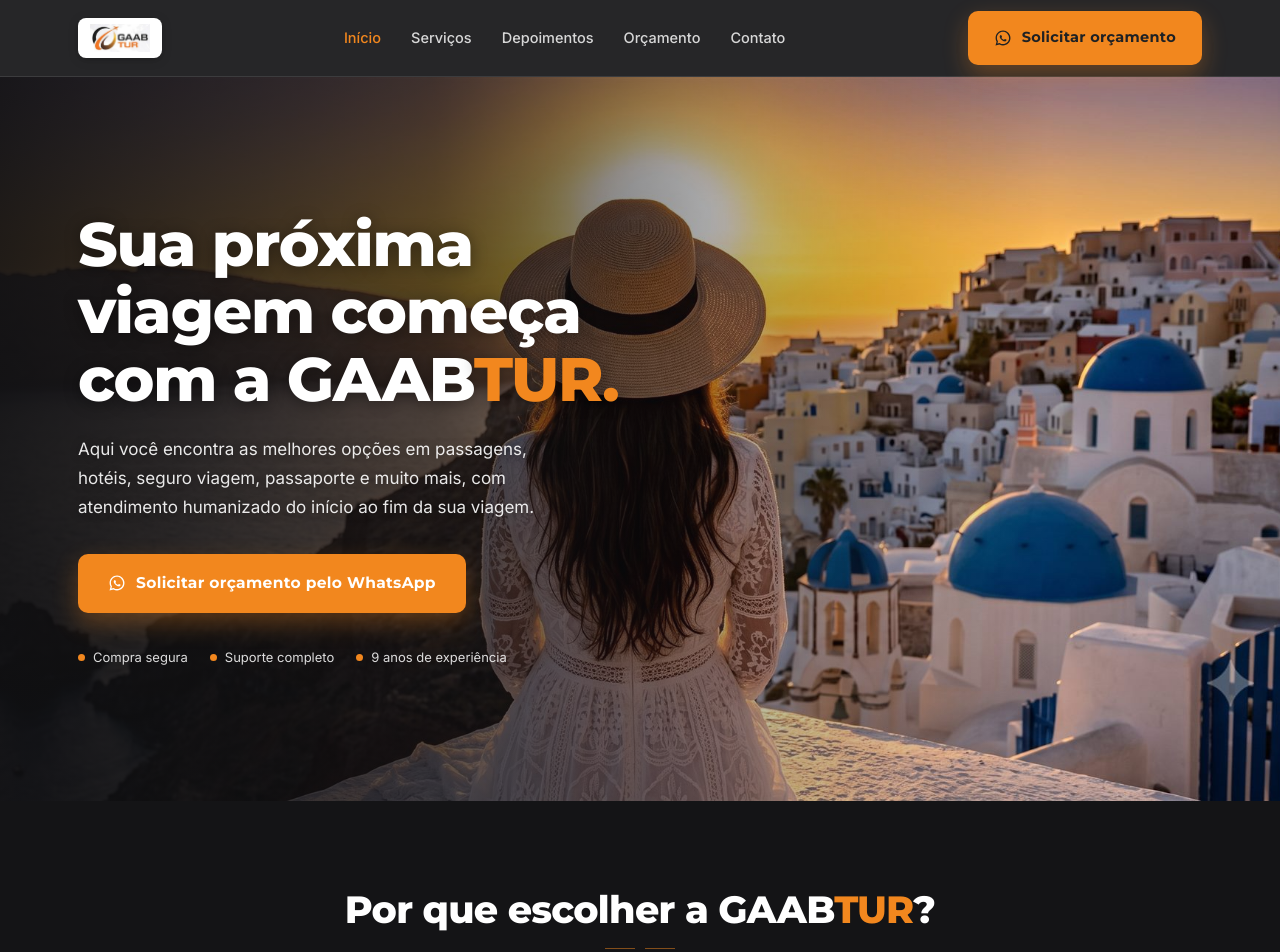
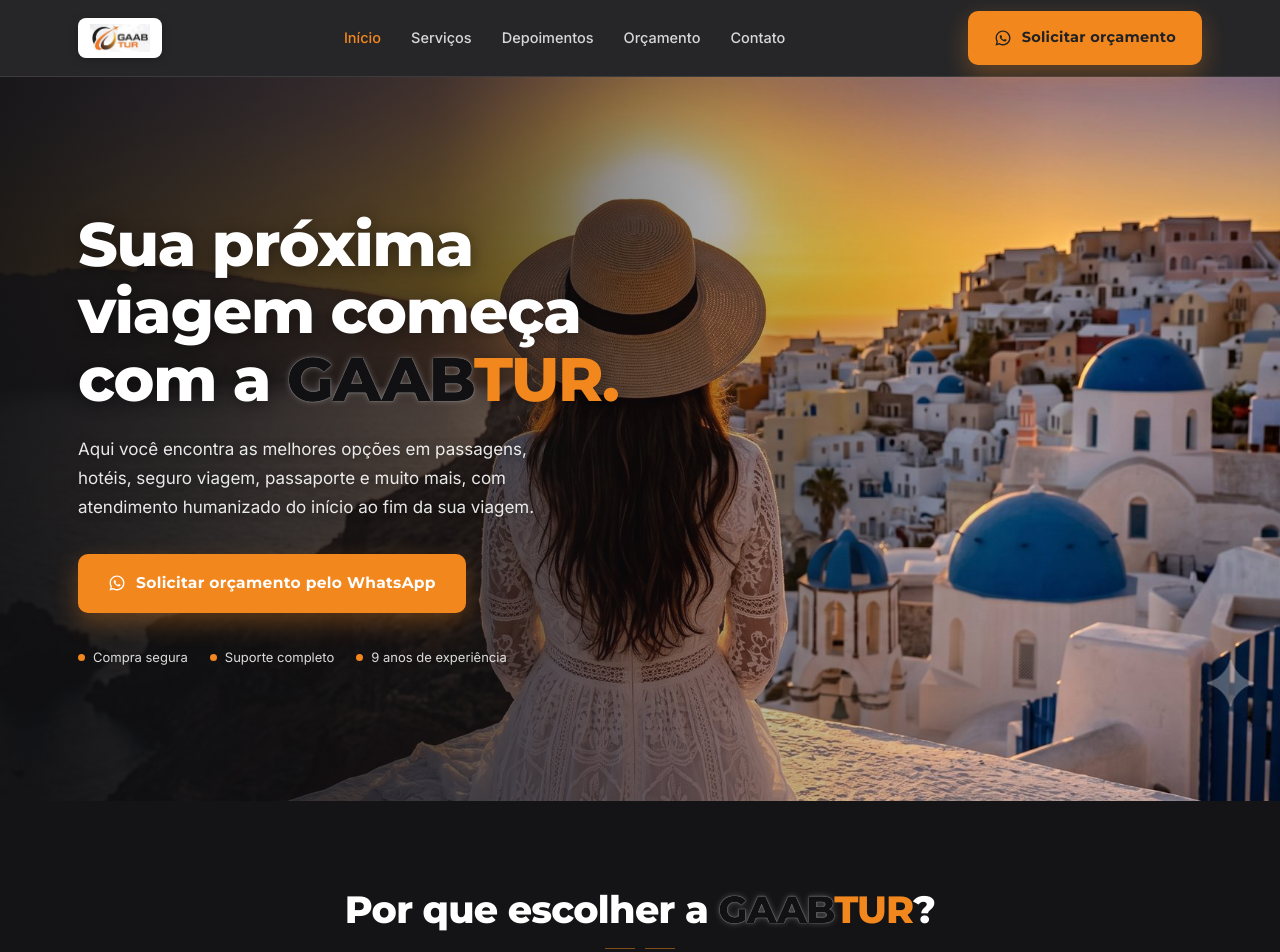
Before and after one commit to EuGabis/command_System, a Next.js app: page / in a window 1280 px wide. Shown: the top 952 px of the page. Built offline with nearby package versions, Linux system fonts and the light colour scheme.

Commit message:
style(site): GAAB in brand black + TUR orange in wordmark

```diff
--- a/src/app/(site)/page.tsx
+++ b/src/app/(site)/page.tsx
@@ -95,7 +95,7 @@
       <section className="g-hero" style={{ backgroundImage: `url(${HERO_IMG})` }}>
         <div className="g-container g-hero-inner">
           <div className="g-hero-left">
-            <h1>Sua próxima viagem começa com a <span style={{ color: "#fff" }}>GAAB</span><span className="orange">TUR.</span></h1>
+            <h1>Sua próxima viagem começa com a <span className="wm-gaab">GAAB</span><span className="orange">TUR.</span></h1>
             <p>
               Aqui você encontra as melhores opções em passagens, hotéis, seguro viagem, passaporte
               e muito mais, com atendimento humanizado do início ao fim da sua viagem.
@@ -118,7 +118,7 @@
       <section className="g-section dark">
         <div className="g-container">
           <div className="g-section-head">
-            <h2>Por que escolher a <span style={{ color: "#fff" }}>GAAB</span><span className="orange">TUR</span>?</h2>
+            <h2>Por que escolher a <span className="wm-gaab">GAAB</span><span className="orange">TUR</span>?</h2>
             <span className="g-divider" />
           </div>
           <div className="g-why">
--- a/src/app/(site)/site.css
+++ b/src/app/(site)/site.css
@@ -26,6 +26,8 @@
 .gaab-root p { margin: 0; }
 .gaab-root a { color: inherit; text-decoration: none; }
 .orange { color: var(--orange); }
+/* Marca: GAAB preto (cor da marca). Contorno claro sutil p/ legibilidade em fundo escuro. */
+.wm-gaab { color: #111114; text-shadow: 0 0 1px rgba(255,255,255,.85), 0 0 6px rgba(255,255,255,.25); }
 
 .g-container { width: 100%; max-width: 1180px; margin: 0 auto; padding: 0 28px; }
 .g-eyebrow { font-family: var(--font-body); font-size: 12px; font-weight: 700; letter-spacing: .2em; text-transform: uppercase; color: var(--orange); }
```
